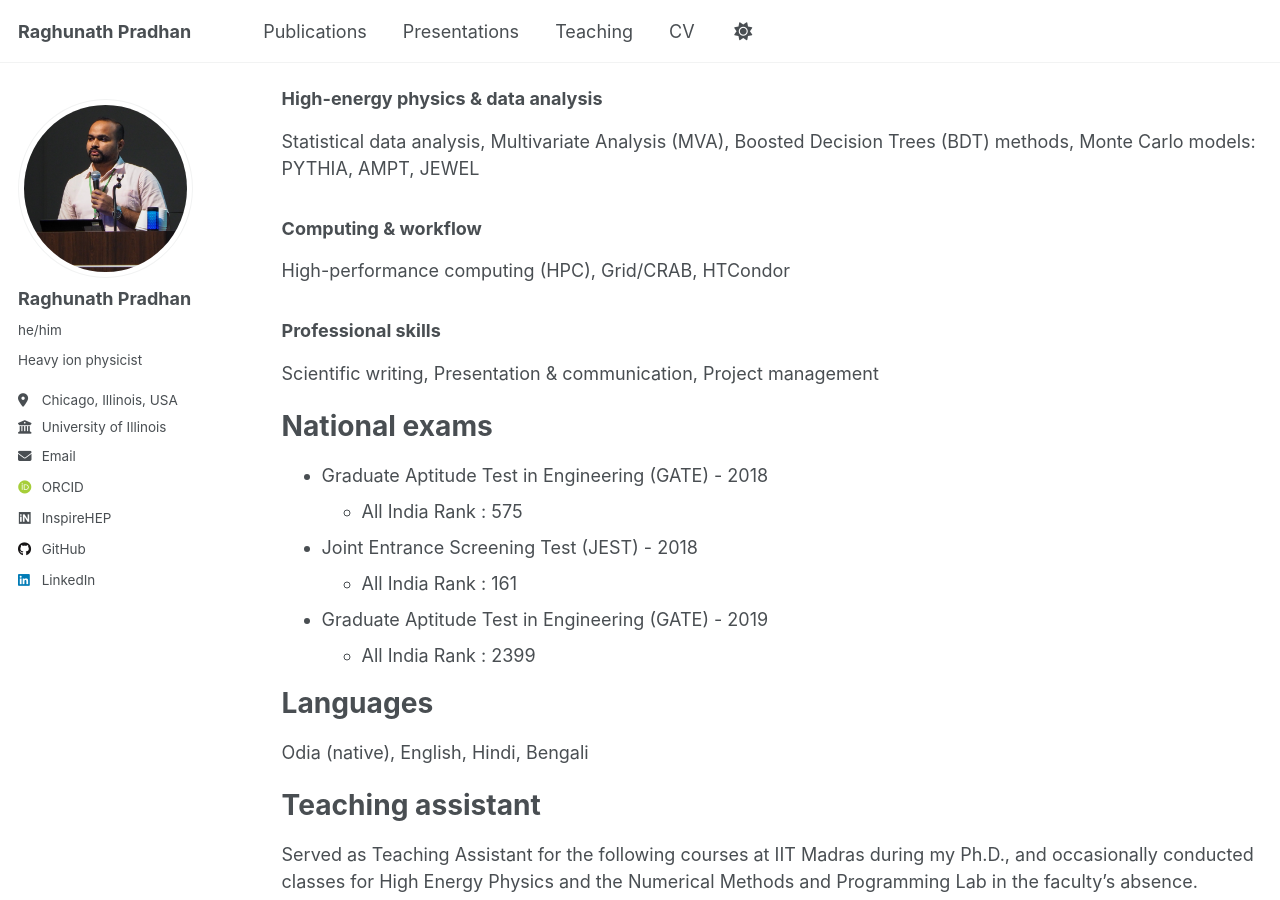
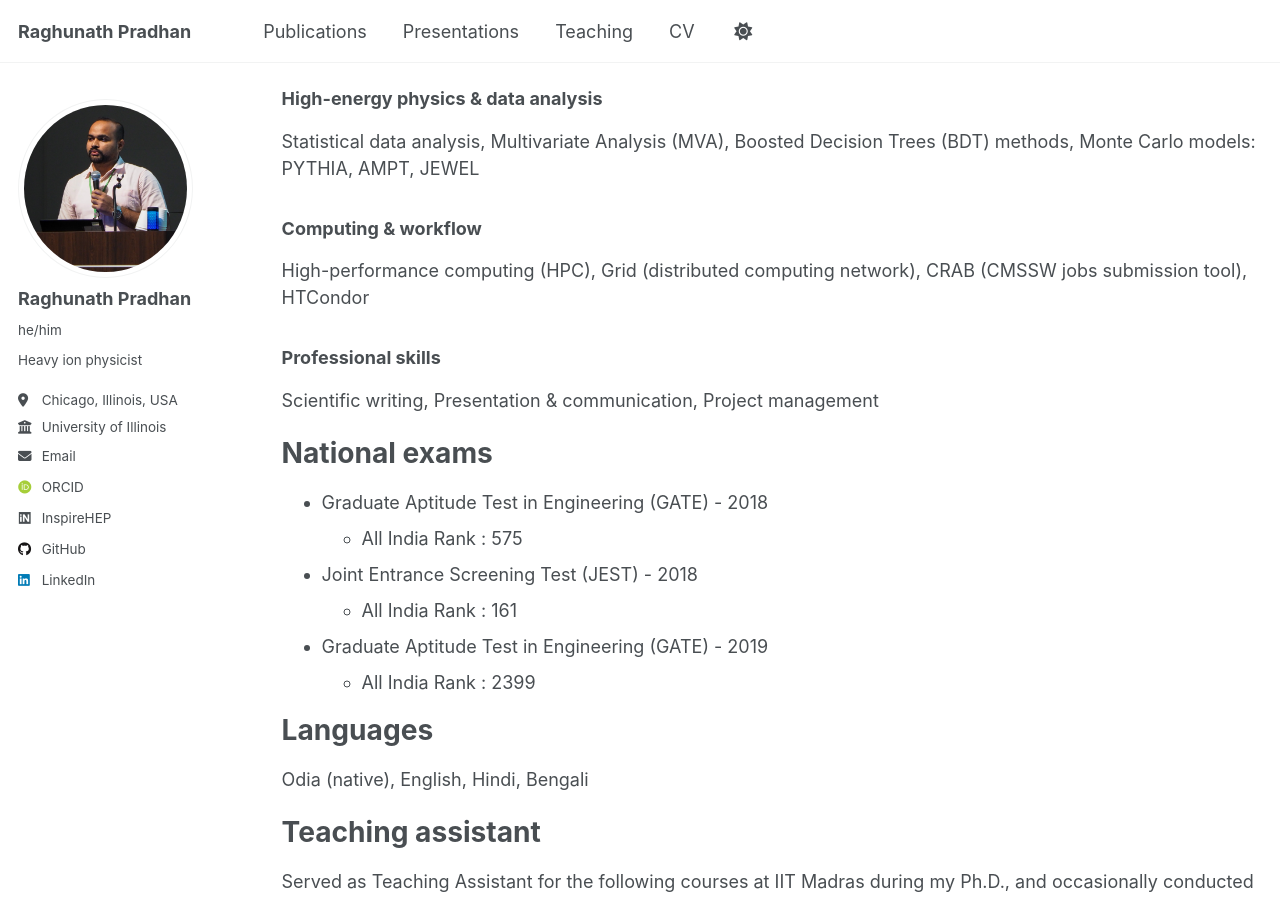
Before and after one commit to RAGHUMATAPITA/RAGHUMATAPITA.github.io, a Jekyll site: the page built from _pages/cv.md, in a window 1280 px wide and 900 px high, scrolled down 3282 px. Built offline with Jekyll 4.4.1, drawn with Linux system fonts in a browser that asks for light colours; some web fonts are replaced; a script that is not in the unit is left out.

```diff
--- a/_pages/cv.md
+++ b/_pages/cv.md
@@ -106,7 +106,7 @@ C++, Bash, Python, CERN ROOT, CMS data analysis software (CMSSW), RooUnfold, Fas
 Statistical data analysis, Multivariate Analysis (MVA), Boosted Decision Trees (BDT) methods, Monte Carlo models: PYTHIA, AMPT, JEWEL
 
 ### Computing & workflow
-High-performance computing (HPC), Grid/CRAB, HTCondor
+High-performance computing (HPC), Grid (distributed computing network), CRAB (CMSSW jobs submission tool), HTCondor
 
 ### Professional skills
 Scientific writing, Presentation & communication, Project management
```
